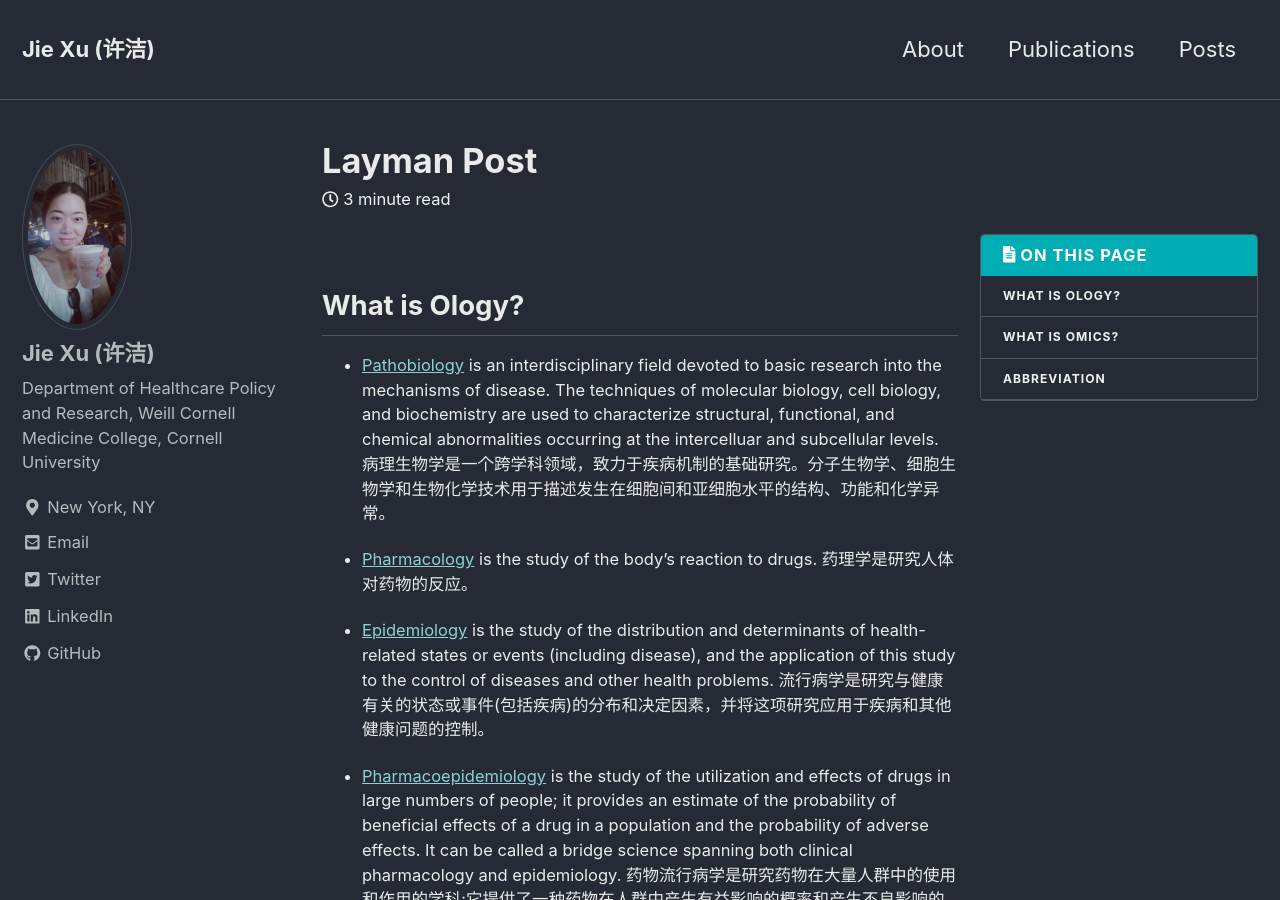
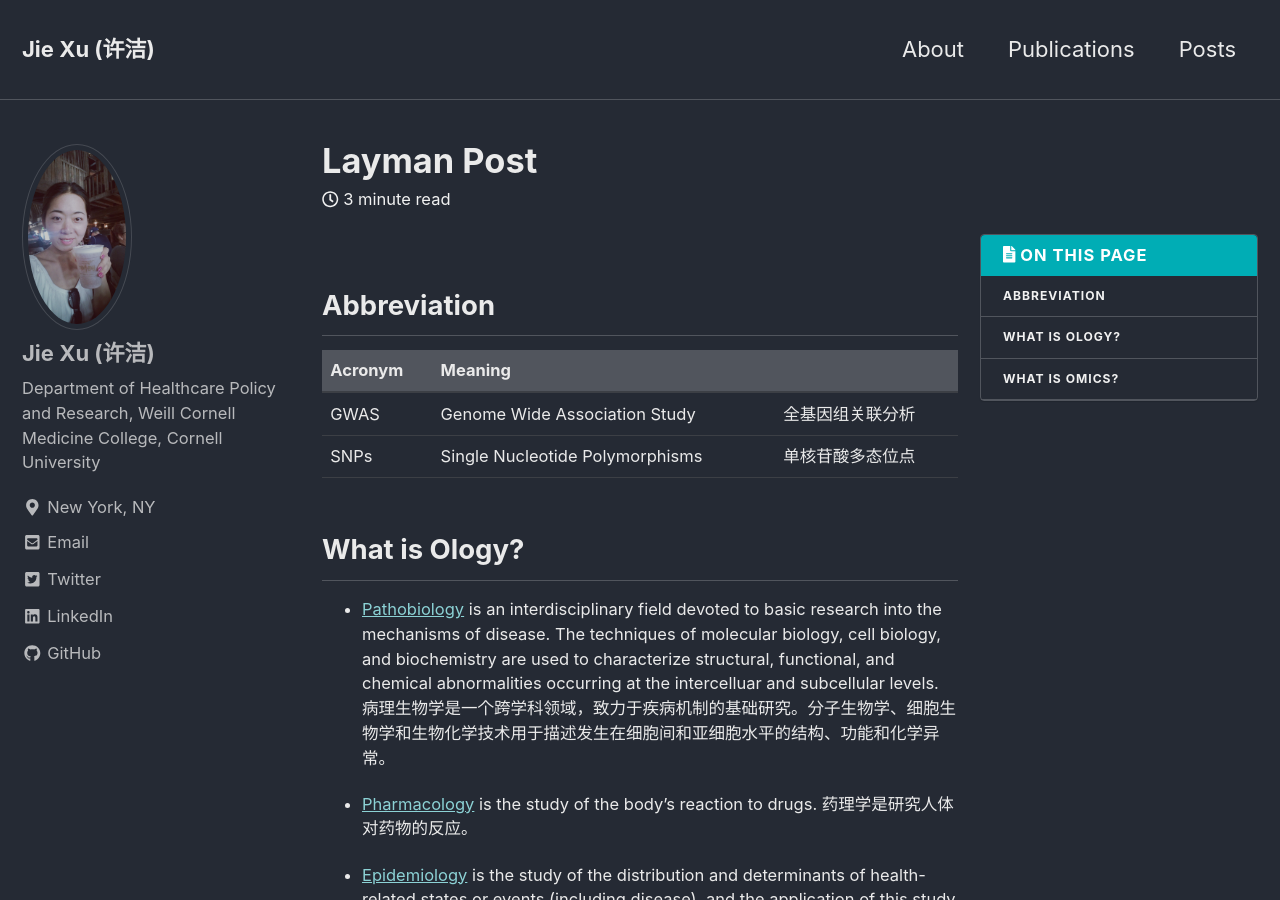
Before and after one commit to jxu1015/jxu1015.github.io, a Jekyll site: the page built from _posts/2020-03-05-Layman Post.md, in a window 1280 px wide and 900 px high. Built offline with Jekyll 4.4.1, drawn with Linux system fonts in a browser that asks for light colours; nearby versions of some CDN libraries; a script that is not in the unit is left out; some of the changed text lies outside the part shown.

Commit message:
Update 2020-03-05-Layman Post.md

```diff
--- a/_posts/2020-03-05-Layman Post.md
+++ b/_posts/2020-03-05-Layman Post.md
@@ -6,6 +6,15 @@ tags:
   - interdisciplinary
 toc: true
 ---
+
+## Abbreviation
+
+| Acronym          | Meaning                           |                     |
+| --------         | --------------------------------- | ------------------- |
+| GWAS             | Genome Wide Association Study     |  全基因组关联分析      |
+| SNPs             | Single Nucleotide Polymorphisms   |  单核苷酸多态位点      |
+
+
 
 ## What is Ology?
 
```
Also changed, not shown: other parts of _posts/2020-03-05-Layman Post.md (+0 -7 lines).
